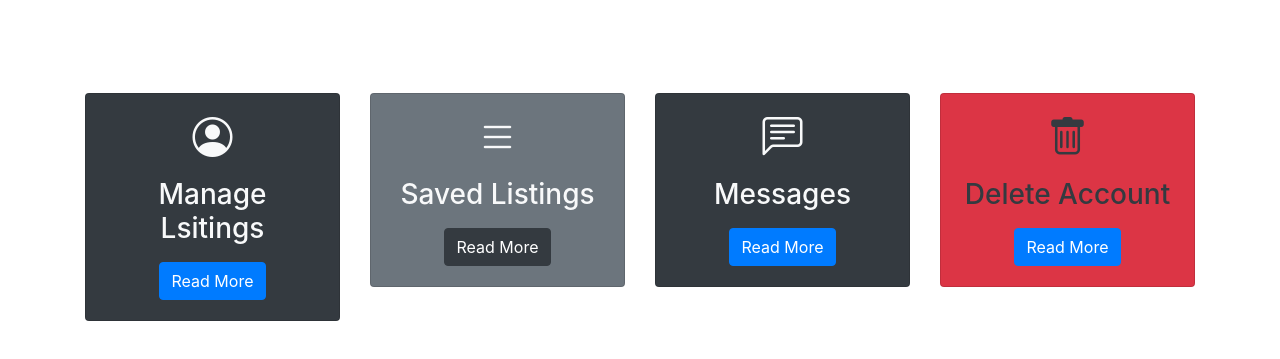
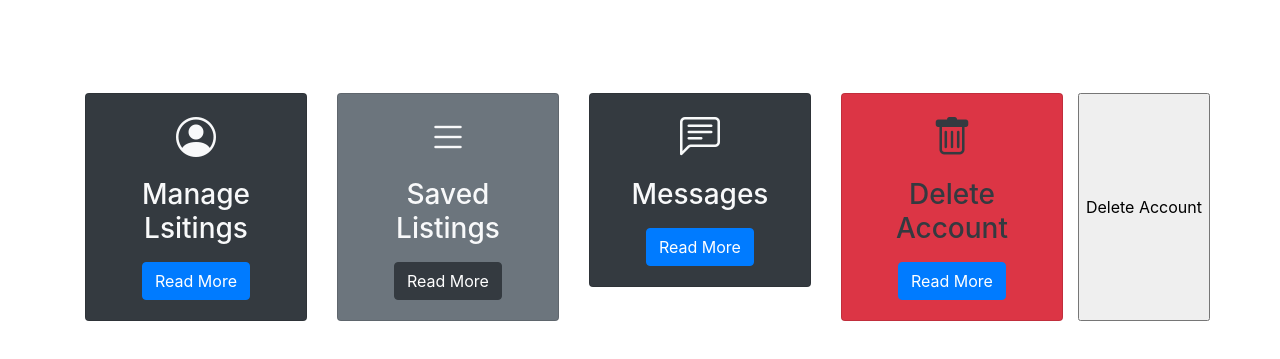
Before and after one commit to atp1111/cs326-final-bet, a plain HTML site: page ProfilePage.html in a window 1280 px wide. Shown: the part 439-798 px from the top of the page. Drawn offline with nearby package versions, Linux system fonts and the light colour scheme.

Commit message:
Update ProfilePage.html

```diff
--- a/ProfilePage.html
+++ b/ProfilePage.html
@@ -123,7 +123,12 @@
                             </div>
                         </div>
                     </div>
-
+                    <script type="text/javascript">
+                        function showMessage() {
+                            alert("Your account has been deleted!");
+                        }
+                    </script>
+                    <input type="button" id="btnShowMsg" value="Delete Account" onClick="showMessage()" />
                 </div>
             </div>
         </section>
```
